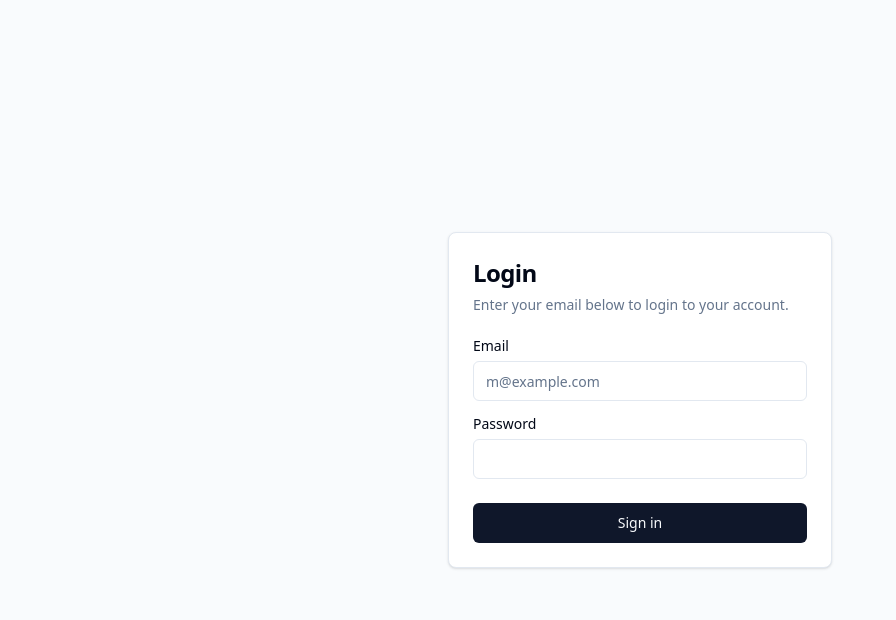
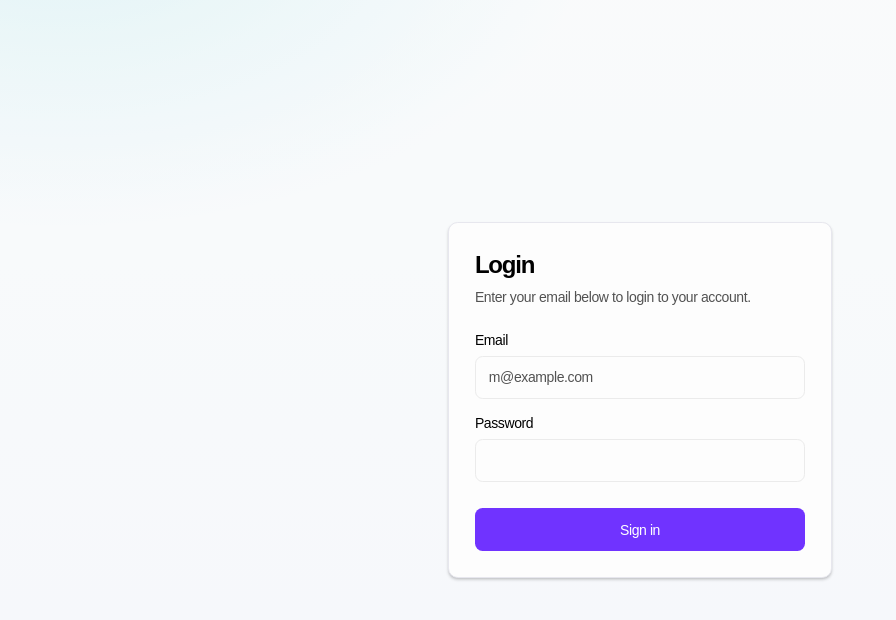
Before and after one commit to ConceptCodes/tee-time, a React (Vite) app in the folder apps/admin/: page /login in a window 1280 px wide. Shown: the top 620 px of the page, without its empty margins (0-896 px from the left). Built offline with nearby package versions, Linux system fonts and the light colour scheme.

Commit message:
feat(admin): add theming and global styles

```diff
--- a/apps/admin/index.html
+++ b/apps/admin/index.html
@@ -4,6 +4,18 @@
     <meta charset="UTF-8" />
     <meta name="viewport" content="width=device-width, initial-scale=1.0" />
     <title>Syndicate - Admin</title>
+    <link rel="preconnect" href="https://fonts.googleapis.com" />
+    <link rel="preconnect" href="https://fonts.gstatic.com" crossorigin />
+    <link
+      rel="stylesheet"
+      href="https://fonts.googleapis.com/css2?family=Fraunces:opsz,wght@9..144,600;9..144,700&family=Space+Grotesk:wght@400;500;600;700&display=swap"
+    />
+    <script>
+      const storedTheme = localStorage.getItem("syndicate-admin-theme");
+      if (storedTheme === "dark") {
+        document.documentElement.classList.add("dark");
+      }
+    </script>
   </head>
   <body>
     <div id="app"></div>
--- a/apps/admin/src/index.css
+++ b/apps/admin/src/index.css
@@ -5,126 +5,220 @@
 @custom-variant dark (&:is(.dark *));
 
 :root {
-  --background: 0 0% 100%;
-  --foreground: 222.2 84% 4.9%;
-  --card: 0 0% 100%;
-  --card-foreground: 222.2 84% 4.9%;
-  --popover: 0 0% 100%;
-  --popover-foreground: 222.2 84% 4.9%;
-  --primary: 222.2 47.4% 11.2%;
-  --primary-foreground: 210 40% 98%;
-  --secondary: 210 40% 96.1%;
-  --secondary-foreground: 222.2 47.4% 11.2%;
-  --muted: 210 40% 96.1%;
-  --muted-foreground: 215.4 16.3% 46.9%;
-  --accent: 210 40% 96.1%;
-  --accent-foreground: 222.2 47.4% 11.2%;
-  --destructive: 0 84.2% 60.2%;
-  --destructive-foreground: 210 40% 98%;
-  --border: 214.3 31.8% 91.4%;
-  --input: 214.3 31.8% 91.4%;
-  --ring: 222.2 84% 4.9%;
-  --radius: 0.5rem;
-  --chart-1: 12 76% 61%;
-  --chart-2: 173 58% 39%;
-  --chart-3: 197 37% 24%;
-  --chart-4: 43 74% 66%;
-  --chart-5: 27 87% 67%;
-  --sidebar: 0 0% 98%;
-  --sidebar-foreground: 240 5.3% 26.1%;
-  --sidebar-primary: 240 5.9% 10%;
-  --sidebar-primary-foreground: 0 0% 98%;
-  --sidebar-accent: 240 4.8% 95.9%;
-  --sidebar-accent-foreground: 240 5.9% 10%;
-  --sidebar-border: 220 13% 91%;
-  --sidebar-ring: 217.2 91.2% 59.8%;
+  --font-sans: Plus Jakarta Sans, sans-serif;
+  --font-display: "Fraunces", "Space Grotesk", "Times New Roman", serif;
+  --background: oklch(0.9940 0 0);
+  --foreground: oklch(0 0 0);
+  --card: oklch(0.9940 0 0);
+  --card-foreground: oklch(0 0 0);
+  --popover: oklch(0.9911 0 0);
+  --popover-foreground: oklch(0 0 0);
+  --primary: oklch(0.5393 0.2713 286.7462);
+  --primary-foreground: oklch(1.0000 0 0);
+  --secondary: oklch(0.9540 0.0063 255.4755);
+  --secondary-foreground: oklch(0.1344 0 0);
+  --muted: oklch(0.9702 0 0);
+  --muted-foreground: oklch(0.4386 0 0);
+  --accent: oklch(0.9393 0.0288 266.3680);
+  --accent-foreground: oklch(0.5445 0.1903 259.4848);
+  --destructive: oklch(0.6290 0.1902 23.0704);
+  --destructive-foreground: oklch(1.0000 0 0);
+  --border: oklch(0.9300 0.0094 286.2156);
+  --input: oklch(0.9401 0 0);
+  --ring: oklch(0 0 0);
+  --radius: 0.6rem;
+  --chart-1: oklch(0.7459 0.1483 156.4499);
+  --chart-2: oklch(0.5393 0.2713 286.7462);
+  --chart-3: oklch(0.7336 0.1758 50.5517);
+  --chart-4: oklch(0.5828 0.1809 259.7276);
+  --chart-5: oklch(0.5590 0 0);
+  --sidebar: oklch(0.9777 0.0051 247.8763);
+  --sidebar-foreground: oklch(0 0 0);
+  --sidebar-primary: oklch(0 0 0);
+  --sidebar-primary-foreground: oklch(1.0000 0 0);
+  --sidebar-accent: oklch(0.9401 0 0);
+  --sidebar-accent-foreground: oklch(0 0 0);
+  --sidebar-border: oklch(0.9401 0 0);
+  --sidebar-ring: oklch(0 0 0);
+  --font-serif: Lora, serif;
+  --font-mono: IBM Plex Mono, monospace;
+  --shadow-color: hsl(0 0% 0%);
+  --shadow-opacity: 0.16;
+  --shadow-blur: 3px;
+  --shadow-spread: 0px;
+  --shadow-offset-x: 0px;
+  --shadow-offset-y: 2px;
+  --letter-spacing: -0.025em;
+  --spacing: 0.27rem;
+  --shadow-2xs: 0px 2px 3px 0px hsl(0 0% 0% / 0.08);
+  --shadow-xs: 0px 2px 3px 0px hsl(0 0% 0% / 0.08);
+  --shadow-sm: 0px 2px 3px 0px hsl(0 0% 0% / 0.16), 0px 1px 2px -1px hsl(0 0% 0% / 0.16);
+  --shadow: 0px 2px 3px 0px hsl(0 0% 0% / 0.16), 0px 1px 2px -1px hsl(0 0% 0% / 0.16);
+  --shadow-md: 0px 2px 3px 0px hsl(0 0% 0% / 0.16), 0px 2px 4px -1px hsl(0 0% 0% / 0.16);
+  --shadow-lg: 0px 2px 3px 0px hsl(0 0% 0% / 0.16), 0px 4px 6px -1px hsl(0 0% 0% / 0.16);
+  --shadow-xl: 0px 2px 3px 0px hsl(0 0% 0% / 0.16), 0px 8px 10px -1px hsl(0 0% 0% / 0.16);
+  --shadow-2xl: 0px 2px 3px 0px hsl(0 0% 0% / 0.40);
+  --tracking-normal: -0.025em;
 }
 
 .dark {
-  --background: 222.2 84% 4.9%;
-  --foreground: 210 40% 98%;
-  --card: 222.2 84% 4.9%;
-  --card-foreground: 210 40% 98%;
-  --popover: 222.2 84% 4.9%;
-  --popover-foreground: 210 40% 98%;
-  --primary: 210 40% 98%;
-  --primary-foreground: 222.2 47.4% 11.2%;
-  --secondary: 217.2 32.6% 17.5%;
-  --secondary-foreground: 210 40% 98%;
-  --muted: 217.2 32.6% 17.5%;
-  --muted-foreground: 215 20.2% 65.1%;
-  --accent: 217.2 32.6% 17.5%;
-  --accent-foreground: 210 40% 98%;
-  --destructive: 0 62.8% 30.6%;
-  --destructive-foreground: 210 40% 98%;
-  --border: 217.2 32.6% 17.5%;
-  --input: 217.2 32.6% 17.5%;
-  --ring: 212.7 26.8% 83.9%;
-  --chart-1: 220 70% 50%;
-  --chart-2: 160 60% 45%;
-  --chart-3: 30 80% 55%;
-  --chart-4: 280 65% 60%;
-  --chart-5: 340 75% 55%;
-  --sidebar: 240 5.9% 10%;
-  --sidebar-foreground: 240 4.8% 95.9%;
-  --sidebar-primary: 224.3 76.3% 48%;
-  --sidebar-primary-foreground: 0 0% 100%;
-  --sidebar-accent: 240 3.7% 15.9%;
-  --sidebar-accent-foreground: 240 4.8% 95.9%;
-  --sidebar-border: 240 3.7% 15.9%;
-  --sidebar-ring: 217.2 91.2% 59.8%;
+  --font-sans: Plus Jakarta Sans, sans-serif;
+  --font-display: "Fraunces", "Space Grotesk", "Times New Roman", serif;
+  --background: oklch(0.2223 0.0060 271.1393);
+  --foreground: oklch(0.9551 0 0);
+  --card: oklch(0.2568 0.0076 274.6528);
+  --card-foreground: oklch(0.9551 0 0);
+  --popover: oklch(0.2568 0.0076 274.6528);
+  --popover-foreground: oklch(0.9551 0 0);
+  --primary: oklch(0.6132 0.2294 291.7437);
+  --primary-foreground: oklch(1.0000 0 0);
+  --secondary: oklch(0.2940 0.0130 272.9312);
+  --secondary-foreground: oklch(0.9551 0 0);
+  --muted: oklch(0.2940 0.0130 272.9312);
+  --muted-foreground: oklch(0.7058 0 0);
+  --accent: oklch(0.2795 0.0368 260.0310);
+  --accent-foreground: oklch(0.7857 0.1153 246.6596);
+  --destructive: oklch(0.7106 0.1661 22.2162);
+  --destructive-foreground: oklch(1.0000 0 0);
+  --border: oklch(0.3289 0.0092 268.3843);
+  --input: oklch(0.3289 0.0092 268.3843);
+  --ring: oklch(0.6132 0.2294 291.7437);
+  --chart-1: oklch(0.8003 0.1821 151.7110);
+  --chart-2: oklch(0.6132 0.2294 291.7437);
+  --chart-3: oklch(0.8077 0.1035 19.5706);
+  --chart-4: oklch(0.6691 0.1569 260.1063);
+  --chart-5: oklch(0.7058 0 0);
+  --sidebar: oklch(0.2011 0.0039 286.0396);
+  --sidebar-foreground: oklch(0.9551 0 0);
+  --sidebar-primary: oklch(0.6132 0.2294 291.7437);
+  --sidebar-primary-foreground: oklch(1.0000 0 0);
+  --sidebar-accent: oklch(0.2940 0.0130 272.9312);
+  --sidebar-accent-foreground: oklch(0.6132 0.2294 291.7437);
+  --sidebar-border: oklch(0.3289 0.0092 268.3843);
+  --sidebar-ring: oklch(0.6132 0.2294 291.7437);
+  --radius: 0.6rem;
+  --font-serif: Lora, serif;
+  --font-mono: IBM Plex Mono, monospace;
+  --shadow-color: hsl(0 0% 0%);
+  --shadow-opacity: 0.16;
+  --shadow-blur: 3px;
+  --shadow-spread: 0px;
+  --shadow-offset-x: 0px;
+  --shadow-offset-y: 2px;
+  --letter-spacing: -0.025em;
+  --spacing: 0.27rem;
+  --shadow-2xs: 0px 2px 3px 0px hsl(0 0% 0% / 0.08);
+  --shadow-xs: 0px 2px 3px 0px hsl(0 0% 0% / 0.08);
+  --shadow-sm: 0px 2px 3px 0px hsl(0 0% 0% / 0.16), 0px 1px 2px -1px hsl(0 0% 0% / 0.16);
+  --shadow: 0px 2px 3px 0px hsl(0 0% 0% / 0.16), 0px 1px 2px -1px hsl(0 0% 0% / 0.16);
+  --shadow-md: 0px 2px 3px 0px hsl(0 0% 0% / 0.16), 0px 2px 4px -1px hsl(0 0% 0% / 0.16);
+  --shadow-lg: 0px 2px 3px 0px hsl(0 0% 0% / 0.16), 0px 4px 6px -1px hsl(0 0% 0% / 0.16);
+  --shadow-xl: 0px 2px 3px 0px hsl(0 0% 0% / 0.16), 0px 8px 10px -1px hsl(0 0% 0% / 0.16);
+  --shadow-2xl: 0px 2px 3px 0px hsl(0 0% 0% / 0.40);
 }
 
-@theme {
-  --color-background: hsl(var(--background));
-  --color-foreground: hsl(var(--foreground));
-  --color-card: hsl(var(--card));
-  --color-card-foreground: hsl(var(--card-foreground));
-  --color-popover: hsl(var(--popover));
-  --color-popover-foreground: hsl(var(--popover-foreground));
-  --color-primary: hsl(var(--primary));
-  --color-primary-foreground: hsl(var(--primary-foreground));
-  --color-secondary: hsl(var(--secondary));
-  --color-secondary-foreground: hsl(var(--secondary-foreground));
-  --color-muted: hsl(var(--muted));
-  --color-muted-foreground: hsl(var(--muted-foreground));
-  --color-accent: hsl(var(--accent));
-  --color-accent-foreground: hsl(var(--accent-foreground));
-  --color-destructive: hsl(var(--destructive));
-  --color-destructive-foreground: hsl(var(--destructive-foreground));
-  --color-border: hsl(var(--border));
-  --color-input: hsl(var(--input));
-  --color-ring: hsl(var(--ring));
-  --color-chart-1: hsl(var(--chart-1));
-  --color-chart-2: hsl(var(--chart-2));
-  --color-chart-3: hsl(var(--chart-3));
-  --color-chart-4: hsl(var(--chart-4));
-  --color-chart-5: hsl(var(--chart-5));
-  --color-sidebar: hsl(var(--sidebar));
-  --color-sidebar-foreground: hsl(var(--sidebar-foreground));
-  --color-sidebar-primary: hsl(var(--sidebar-primary));
-  --color-sidebar-primary-foreground: hsl(var(--sidebar-primary-foreground));
-  --color-sidebar-accent: hsl(var(--sidebar-accent));
-  --color-sidebar-accent-foreground: hsl(var(--sidebar-accent-foreground));
-  --color-sidebar-border: hsl(var(--sidebar-border));
-  --color-sidebar-ring: hsl(var(--sidebar-ring));
-
+@theme inline {
+  --radius-sm: calc(var(--radius) - 4px);
+  --radius-md: calc(var(--radius) - 2px);
   --radius-lg: var(--radius);
-  --radius-md: calc(var(--radius) - 2px);
-  --radius-sm: calc(var(--radius) - 4px);
+  --radius-xl: calc(var(--radius) + 4px);
+  --radius-2xl: calc(var(--radius) + 8px);
+  --radius-3xl: calc(var(--radius) + 12px);
+  --radius-4xl: calc(var(--radius) + 16px);
+  --color-background: var(--background);
+  --color-foreground: var(--foreground);
+  --color-card: var(--card);
+  --color-card-foreground: var(--card-foreground);
+  --color-popover: var(--popover);
+  --color-popover-foreground: var(--popover-foreground);
+  --color-primary: var(--primary);
+  --color-primary-foreground: var(--primary-foreground);
+  --color-secondary: var(--secondary);
+  --color-secondary-foreground: var(--secondary-foreground);
+  --color-muted: var(--muted);
+  --color-muted-foreground: var(--muted-foreground);
+  --color-accent: var(--accent);
+  --color-accent-foreground: var(--accent-foreground);
+  --color-destructive: var(--destructive);
+  --color-destructive-foreground: var(--destructive-foreground);
+  --color-border: var(--border);
+  --color-input: var(--input);
+  --color-ring: var(--ring);
+  --color-chart-1: var(--chart-1);
+  --color-chart-2: var(--chart-2);
+  --color-chart-3: var(--chart-3);
+  --color-chart-4: var(--chart-4);
+  --color-chart-5: var(--chart-5);
+  --color-sidebar: var(--sidebar);
+  --color-sidebar-foreground: var(--sidebar-foreground);
+  --color-sidebar-primary: var(--sidebar-primary);
+  --color-sidebar-primary-foreground: var(--sidebar-primary-foreground);
+  --color-sidebar-accent: var(--sidebar-accent);
+  --color-sidebar-accent-foreground: var(--sidebar-accent-foreground);
+  --color-sidebar-border: var(--sidebar-border);
+  --color-sidebar-ring: var(--sidebar-ring);
+  --font-sans: Plus Jakarta Sans, sans-serif;
+  --font-mono: IBM Plex Mono, monospace;
+  --font-serif: Lora, serif;
+  --radius: 0.6rem;
+  --tracking-tighter: calc(var(--tracking-normal) - 0.05em);
+  --tracking-tight: calc(var(--tracking-normal) - 0.025em);
+  --tracking-wide: calc(var(--tracking-normal) + 0.025em);
+  --tracking-wider: calc(var(--tracking-normal) + 0.05em);
+  --tracking-widest: calc(var(--tracking-normal) + 0.1em);
+  --tracking-normal: var(--tracking-normal);
+  --shadow-2xl: var(--shadow-2xl);
+  --shadow-xl: var(--shadow-xl);
+  --shadow-lg: var(--shadow-lg);
+  --shadow-md: var(--shadow-md);
+  --shadow: var(--shadow);
+  --shadow-sm: var(--shadow-sm);
+  --shadow-xs: var(--shadow-xs);
+  --shadow-2xs: var(--shadow-2xs);
+  --spacing: var(--spacing);
+  --letter-spacing: var(--letter-spacing);
+  --shadow-offset-y: var(--shadow-offset-y);
+  --shadow-offset-x: var(--shadow-offset-x);
+  --shadow-spread: var(--shadow-spread);
+  --shadow-blur: var(--shadow-blur);
+  --shadow-opacity: var(--shadow-opacity);
+  --color-shadow-color: var(--shadow-color);
 }
 
-/*
-  The default border color has changed to `currentColor` in Tailwind CSS v4,
-  so we've added these compatibility styles to sure everything still looks the same.
-*/
 @layer base {
   * {
-    border-color: var(--color-border);
-    outline-color: var(--color-ring);
+    @apply border-border outline-ring/50;
   }
   body {
-    background-color: var(--color-background);
-    color: var(--color-foreground);
+    @apply bg-background text-foreground antialiased;
+    font-family: var(--font-sans);
+    background-image:
+      radial-gradient(55rem 32rem at 5% -10%, oklch(0.85 0.08 205 / 0.35), transparent 60%),
+      radial-gradient(45rem 28rem at 100% 0%, oklch(0.9 0.05 120 / 0.3), transparent 55%),
+      linear-gradient(180deg, oklch(0.995 0.005 255), oklch(0.98 0.01 260));
+    letter-spacing: var(--tracking-normal);
+  }
+  html.dark body {
+    background-image:
+      radial-gradient(60rem 30rem at 10% -20%, oklch(0.35 0.12 210 / 0.35), transparent 60%),
+      radial-gradient(45rem 28rem at 100% 0%, oklch(0.3 0.08 260 / 0.3), transparent 55%),
+      linear-gradient(180deg, oklch(0.18 0.02 255), oklch(0.12 0.02 255));
   }
 }
+
+@layer utilities {
+  .font-display {
+    font-family: var(--font-display);
+  }
+  .bg-grid-soft {
+    background-image:
+      linear-gradient(transparent 95%, oklch(0.85 0.02 255 / 0.15) 95%),
+      linear-gradient(90deg, transparent 95%, oklch(0.85 0.02 255 / 0.15) 95%);
+    background-size: 40px 40px;
+  }
+  .dark .bg-grid-soft {
+    background-image:
+      linear-gradient(transparent 95%, oklch(0.28 0.03 255 / 0.35) 95%),
+      linear-gradient(90deg, transparent 95%, oklch(0.28 0.03 255 / 0.35) 95%);
+  }
+}
--- a/apps/admin/src/main.tsx
+++ b/apps/admin/src/main.tsx
@@ -1,10 +1,13 @@
 import React from "react";
 import ReactDOM from "react-dom/client";
 import App from "./App";
+import { ThemeProvider } from "@/components/theme/ThemeProvider";
 import "./index.css";
 
 ReactDOM.createRoot(document.getElementById("app")!).render(
   <React.StrictMode>
-    <App />
+    <ThemeProvider defaultTheme="light">
+      <App />
+    </ThemeProvider>
   </React.StrictMode>
 );
```
Also changed, not shown: apps/admin/src/components/layout/DashboardLayout.tsx (+17 -25 lines), apps/admin/src/components/theme/ThemeProvider.tsx (added, +67 -0 lines), apps/admin/src/components/theme/ThemeToggle.tsx (added, +20 -0 lines).
